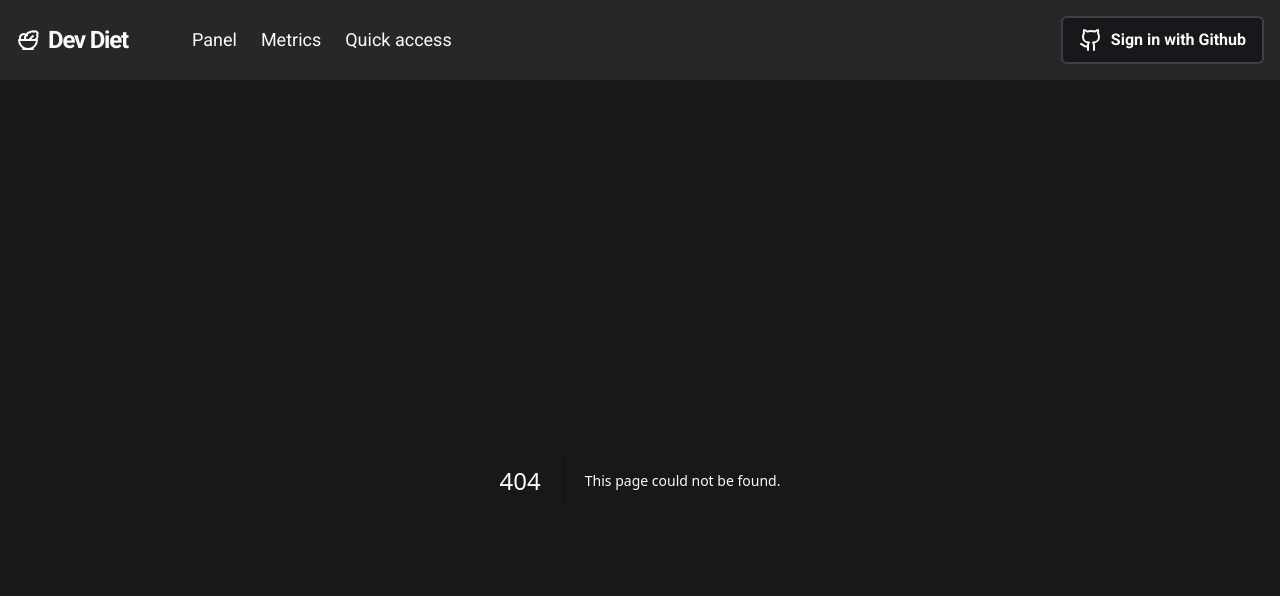
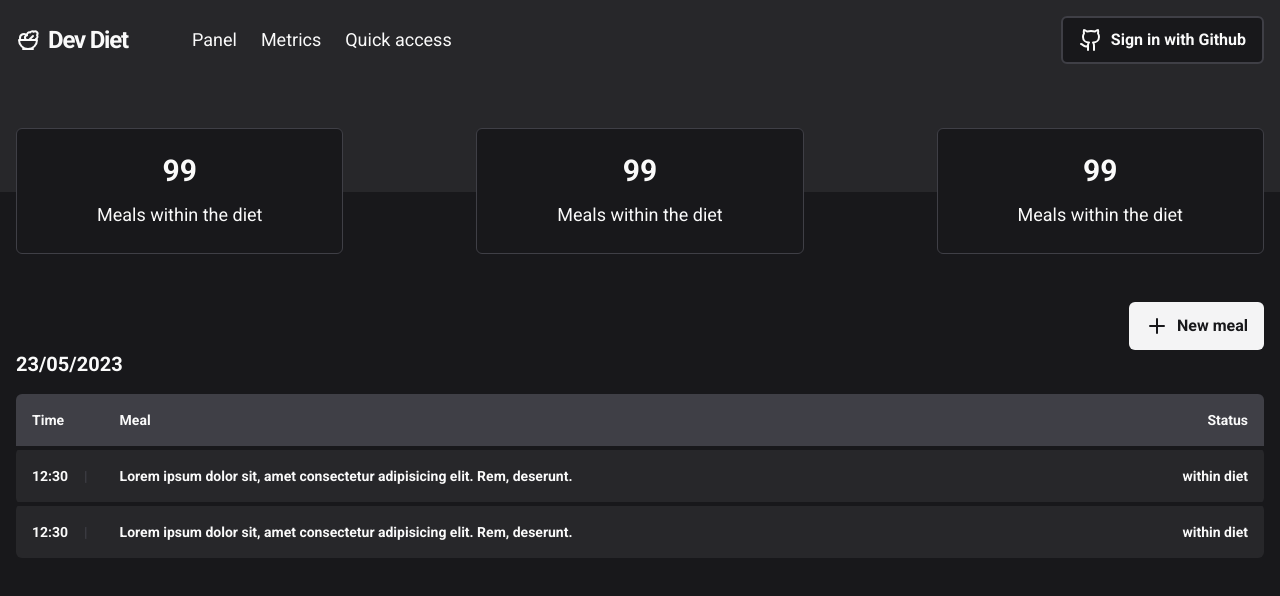
Before and after one commit to gustavosalviato/dev-diet-web, a Next.js app: page /panel in a window 1280 px wide. Before the commit this address had no page. Shown: the top 596 px of the page. Built offline with nearby package versions, Linux system fonts and the light colour scheme.

Commit message:
feat: panel page

```diff
--- a/src/app/page.tsx
+++ b/src/app/page.tsx
@@ -1,6 +1,6 @@
 import { HeroSection } from '@/components/Hero'
 
-export default function Home() {
+export default function HomePage() {
   return (
     <main className="max-w-7xl w-full px-4 mx-auto my-48">
       <HeroSection/>
--- /dev/null
+++ b/src/app/panel/page.tsx
@@ -0,0 +1,81 @@
+import { Button } from "@/components/Button";
+import { Summary } from "@/components/Summary";
+import { Plus } from "lucide-react";
+
+
+export default function PanelPage() {
+  return (
+    <>
+      <div className="w-full bg-zinc-800 p-14" />
+      <main className="max-w-7xl mx-auto px-4 w-full">
+        <Summary />
+        <Button size="large" variant="primary" text="New meal" icon={<Plus />} className="ml-auto mt-12" />
+
+        <h3 className="text-xl font-semibold">23/05/2023</h3>
+
+        <table className="w-full mt-4 border-collapse">
+          <thead>
+            <tr>
+              <th className="p-4 text-left bg-zinc-700 text-sm font-semibold w-[5%] first:rounded-tl-md">
+                Time
+              </th>
+              <th className="p-4 text-left bg-zinc-700 text-sm font-semibold flex-1">
+                Meal
+              </th >
+
+              <th className="p-4 text-right bg-zinc-700 text-sm font-semibold last:rounded-tr-md">
+                Status
+              </th>
+            </tr>
+
+          </thead>
+          <tbody className="mt-2">
+            <tr>
+              <td
+                className="p-4 text-sm font-semibold text-left w-[5%] after:content-['|'] after:w-[1px] after:h-full after:ml-4 after:text-zinc-700 bg-zinc-800 first:rounded-tl-md first:rounded-bl-md border-t-4 border-zinc-900"
+
+              >12:30
+              </td>
+
+              <td
+                className="p-4 text-sm font-semibold text-left flex-1 bg-zinc-800 border-t-4 border-zinc-900"
+              >Lorem ipsum dolor sit, amet consectetur adipisicing elit. Rem, deserunt.
+              </td>
+
+
+              <td
+                className="p-4 text-sm font-semibold text-right
+                bg-zinc-800 last:rounded-tr-md last:rounded-br-md border-t-4 border-zinc-900"
+              >
+                within diet
+              </td>
+            </tr>
+
+
+            <tr>
+              <td
+                className="p-4 text-sm font-semibold text-left w-[5%] after:content-['|'] after:w-[1px] after:h-full after:ml-4 after:text-zinc-700 bg-zinc-800 first:rounded-tl-md first:rounded-bl-md border-t-4 border-zinc-900"
+
+              >12:30
+              </td>
+
+              <td
+                className="p-4 text-sm font-semibold text-left flex-1 bg-zinc-800 border-t-4 border-zinc-900"
+              >Lorem ipsum dolor sit, amet consectetur adipisicing elit. Rem, deserunt.
+              </td>
+
+
+              <td
+                className="p-4 text-sm font-semibold text-right
+                bg-zinc-800 last:rounded-tr-md last:rounded-br-md border-t-4 border-zinc-900"
+              >
+                within diet
+              </td>
+            </tr>
+          </tbody>
+        </table>
+      </main>
+    </>
+  )
+
+}
--- /dev/null
+++ b/src/components/Summary/index.tsx
@@ -0,0 +1,25 @@
+export function Summary() {
+  return (
+    <div className="flex items-center justify-between gap-32 -mt-16">
+      <div className="flex flex-col items-center justify-center px-20 py-6 bg-zinc-900 border border-zinc-700 rounded-md gap-3">
+        <strong className="text-3xl">99</strong>
+
+        <p className="text-lg">Meals within the diet</p>
+      </div>
+
+      <div className="flex flex-col items-center justify-center px-20 py-6 bg-zinc-900 border border-zinc-700 rounded-md gap-3">
+        <strong className="text-3xl">99</strong>
+
+        <p className="text-lg">Meals within the diet</p>
+      </div>
+
+
+      <div className="flex flex-col items-center justify-center px-20 py-6 bg-zinc-900 border border-zinc-700 rounded-md gap-3">
+        <strong className="text-3xl">99</strong>
+
+        <p className="text-lg">Meals within the diet</p>
+      </div>
+
+    </div>
+  )
+}
```
